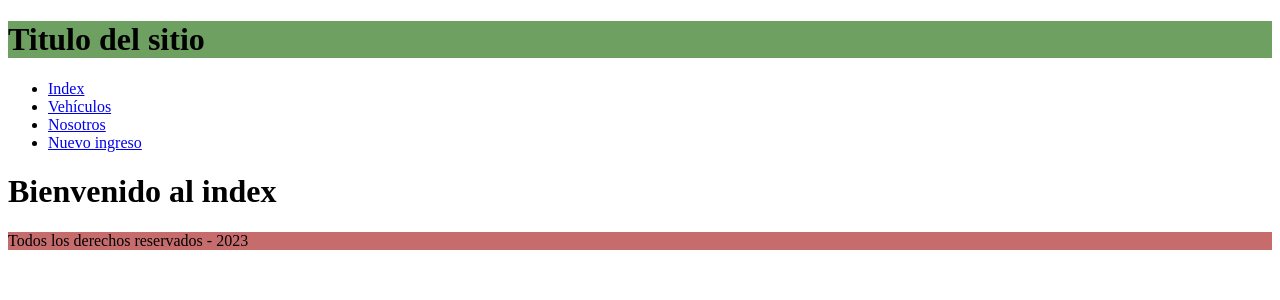
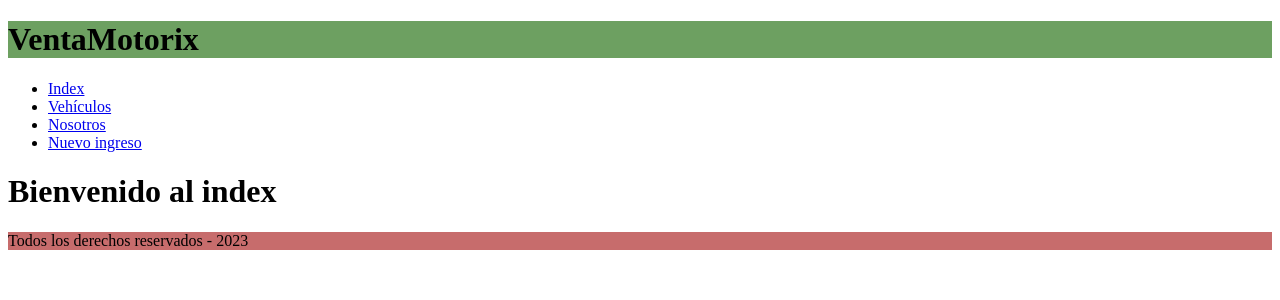
Before and after one commit to JohnTheMano/Cac_django, a Django app: page /principal/ in a window 1280 px wide. Shown: the top 300 px of the page. Run offline with Django 4.2, Linux system fonts and the light colour scheme.

Commit message:
se agrego titulo en template base

```diff
--- a/proyecto_grupal_django/core/templates/core/base.html
+++ b/proyecto_grupal_django/core/templates/core/base.html
@@ -10,7 +10,7 @@
 </head>
 <body>
     <header>
-        <h1>Titulo del sitio</h1>
+        <h1>VentaMotorix</h1>
         <h2>{% block section_title %} {% endblock%}</h2>
 
     </header>
```
